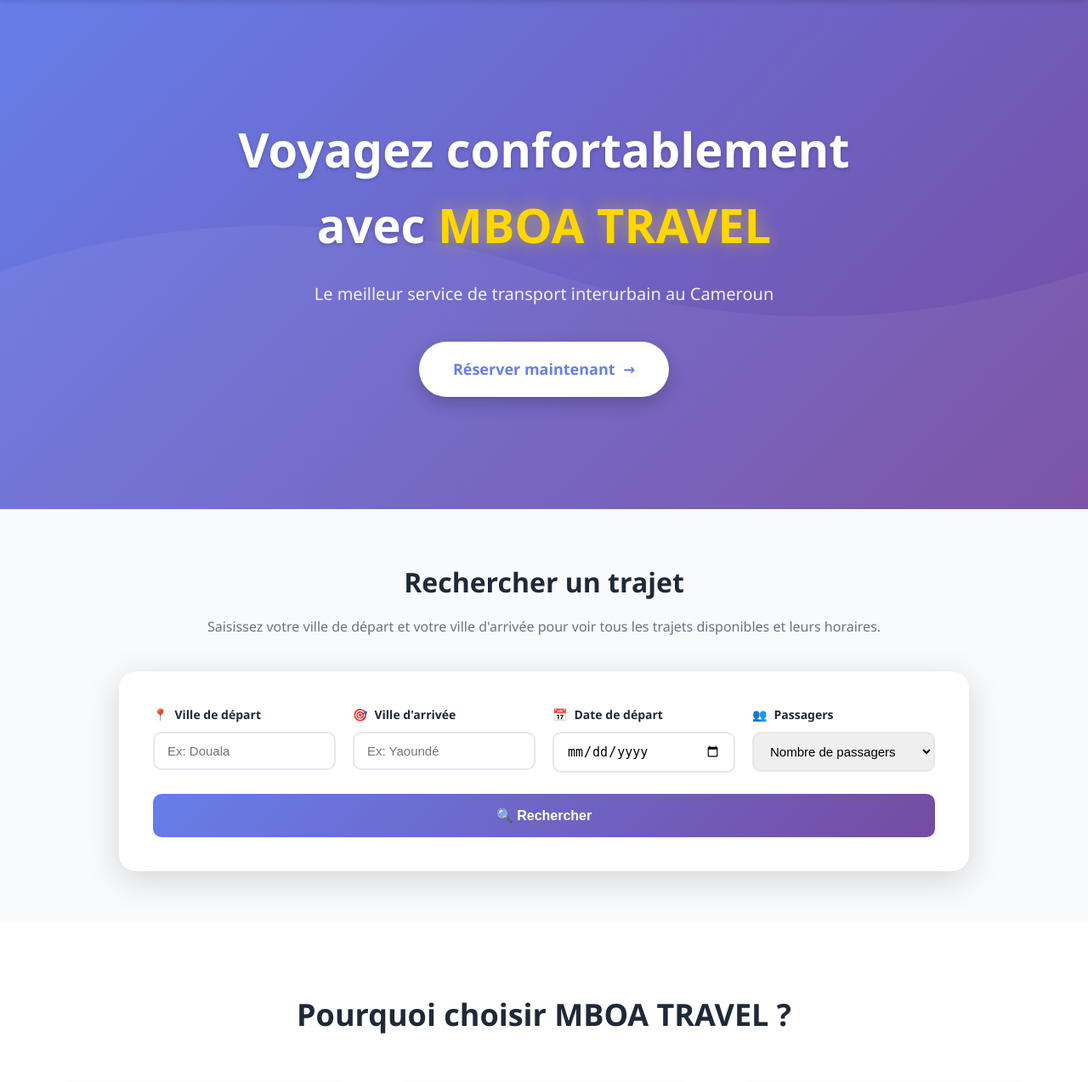
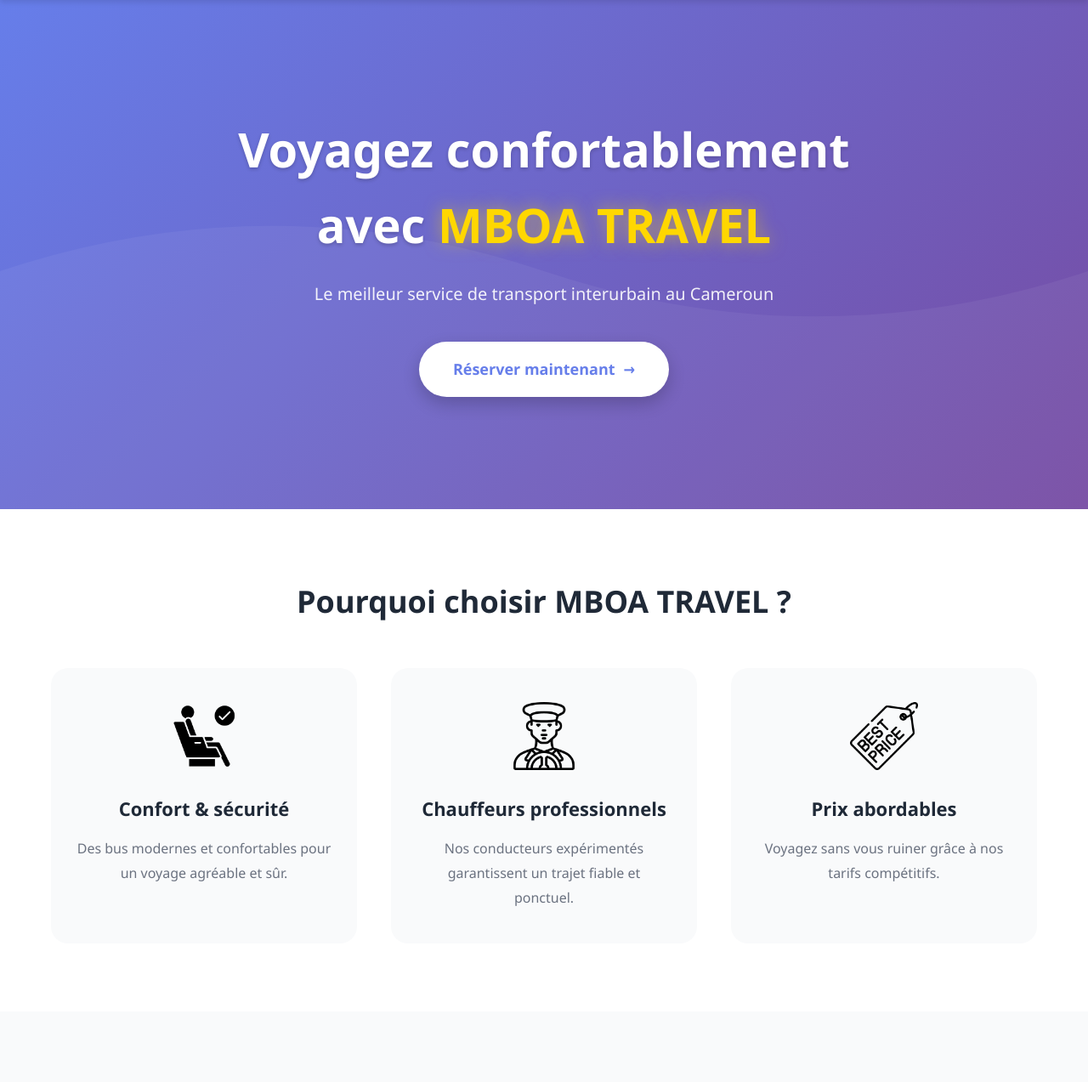
Before and after one commit to TREVOR-TWYT/Travelling, a Flask app: page /public in a window 1280 px wide. Shown: the part 99-1372 px from the top of the page at 85% size. Run offline with Flask 3, Linux system fonts and the light colour scheme; tables that the repository leaves empty hold one stand-in row (values such as "Sample post").

Commit message:
modifications

```diff
--- a/templates/admin/voyages/create.html
+++ b/templates/admin/voyages/create.html
@@ -19,7 +19,7 @@
 
     <label>Agence :</label>
     <select name="id_agence">
-        <option value="">Aucune</option>
+        <!--option value="">Aucune</option-->
         {% for a in agences %}
             <option value="{{ a.id_agence }}">{{ a.nom_agence }}</option>
         {% endfor %}
--- a/templates/public/index.html
+++ b/templates/public/index.html
@@ -78,14 +78,14 @@
 </section>
 
 <!-- Section recherche -->
-<section class="search-section">
+<!--section class="search-section">
     <div class="container">
         <div class="search-info">
             <h2>Rechercher un trajet</h2>
             <p>Saisissez votre ville de départ et votre ville d'arrivée pour voir tous les trajets disponibles et leurs horaires.</p>
         </div>
 
-        <!-- Formulaire de recherche -->
+        <!--Formulaire de recherche >
         <div class="search-form-container">
             <form method="GET" action="{{ url_for('crud.reservation') }}" class="search-form">
                 <div class="form-row">
@@ -135,7 +135,7 @@
             </form>
         </div>
     </div>
-</section>
+</section-->
 
 <!-- Advantages -->
 <section class="advantages">
```
